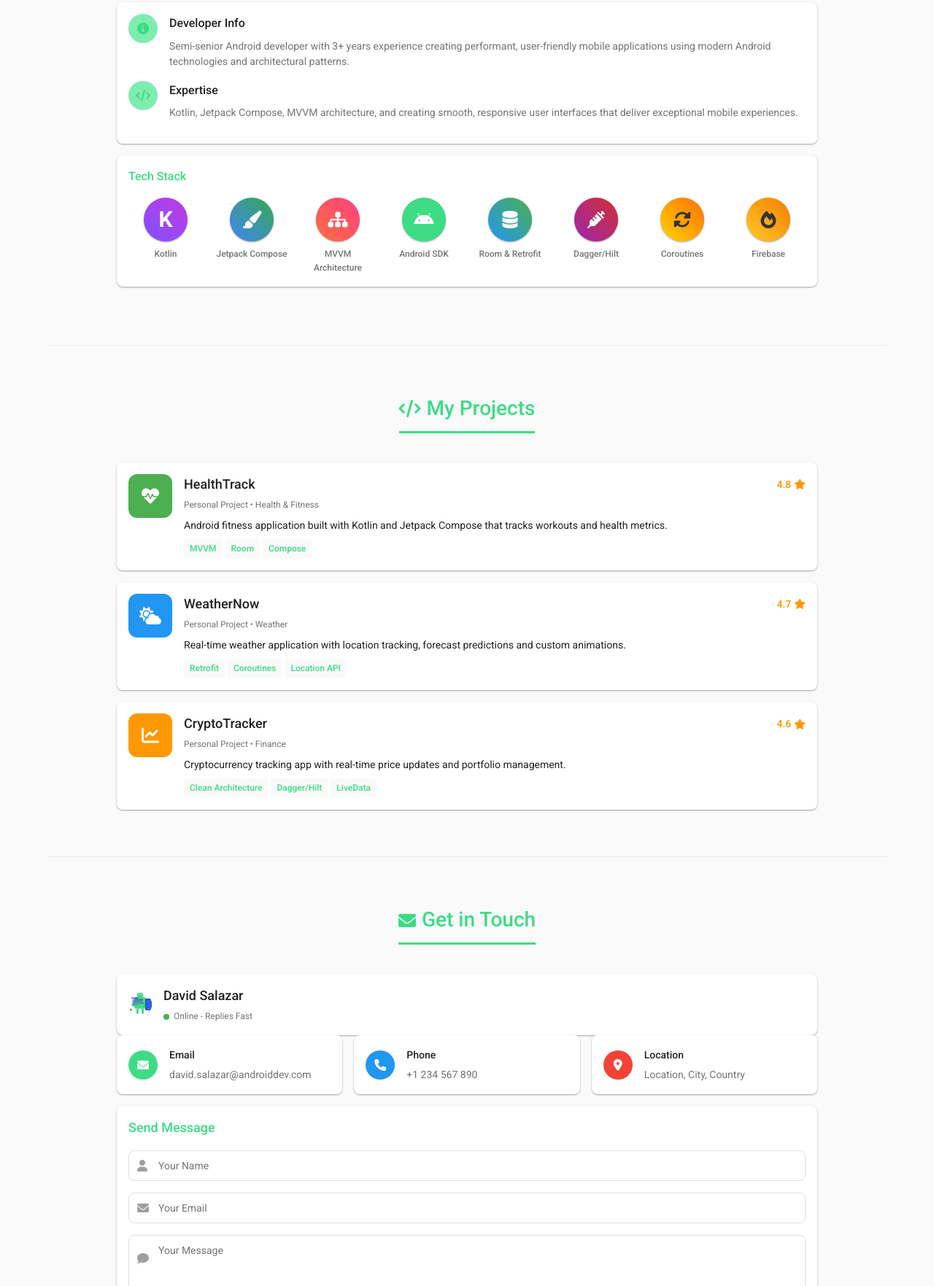
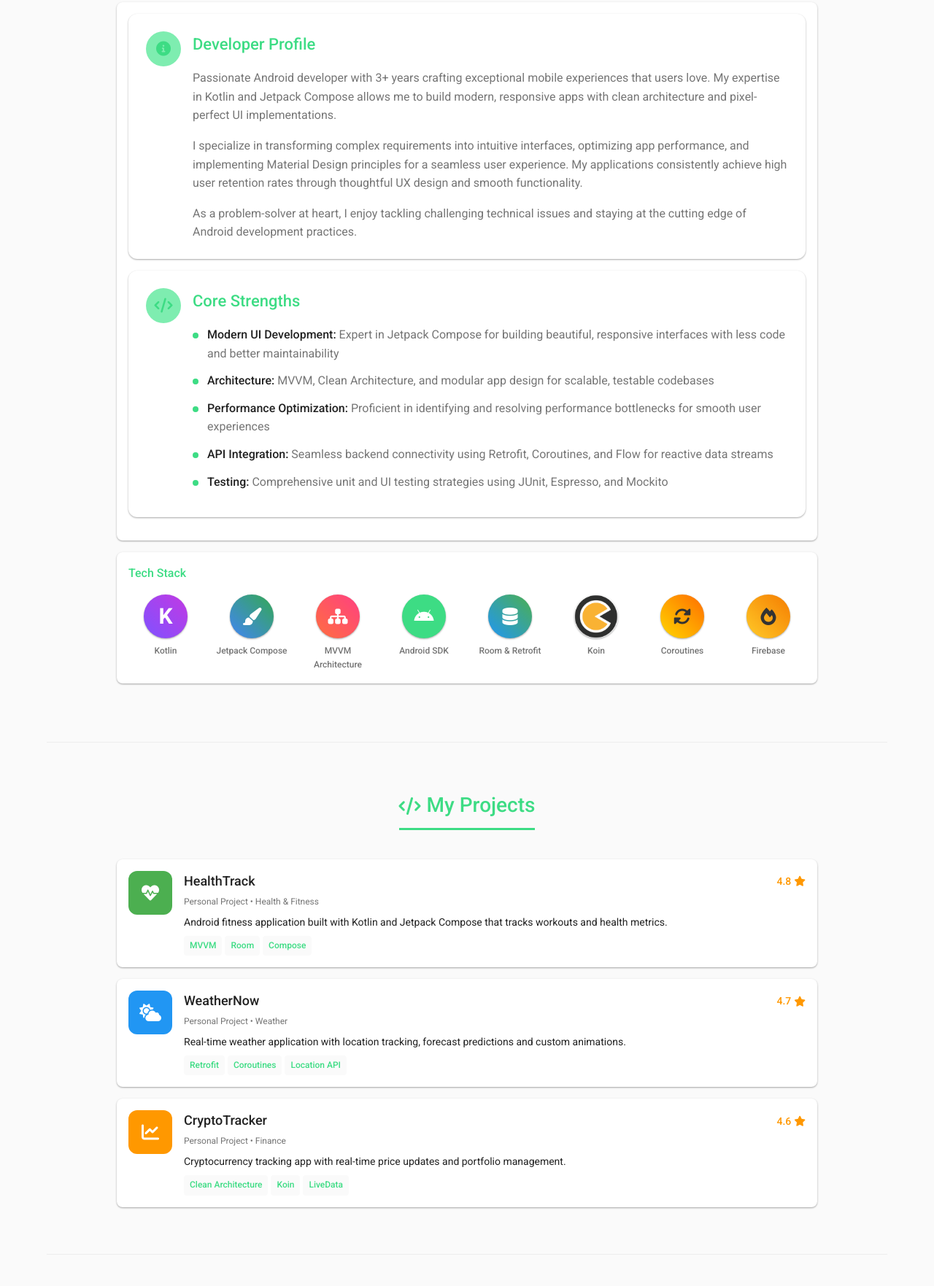
Before and after one commit to deivitdev/deivitdev.github.io, a website: page index.html in a window 1280 px wide. Shown: the part 1037-2800 px from the top of the page at 73% size. Drawn offline with Linux system fonts and the light colour scheme.

Commit message:
Add files via upload

```diff
--- a/index.html
+++ b/index.html
@@ -130,16 +130,24 @@
                     <div class="settings-item">
                         <div class="setting-icon"><i class="fas fa-info-circle"></i></div>
                         <div class="setting-content">
-                            <h3>Developer Info</h3>
-                            <p>Semi-senior Android developer with 3+ years experience creating performant, user-friendly mobile applications using modern Android technologies and architectural patterns.</p>
+                            <h3>Developer Profile</h3>
+                            <p>Passionate Android developer with 3+ years crafting exceptional mobile experiences that users love. My expertise in Kotlin and Jetpack Compose allows me to build modern, responsive apps with clean architecture and pixel-perfect UI implementations.</p>
+                            <p>I specialize in transforming complex requirements into intuitive interfaces, optimizing app performance, and implementing Material Design principles for a seamless user experience. My applications consistently achieve high user retention rates through thoughtful UX design and smooth functionality.</p>
+                            <p>As a problem-solver at heart, I enjoy tackling challenging technical issues and staying at the cutting edge of Android development practices.</p>
                         </div>
                     </div>
 
                     <div class="settings-item">
                         <div class="setting-icon"><i class="fas fa-code"></i></div>
                         <div class="setting-content">
-                            <h3>Expertise</h3>
-                            <p>Kotlin, Jetpack Compose, MVVM architecture, and creating smooth, responsive user interfaces that deliver exceptional mobile experiences.</p>
+                            <h3>Core Strengths</h3>
+                            <ul class="expertise-list">
+                                <li><span class="expertise-highlight">Modern UI Development:</span> Expert in Jetpack Compose for building beautiful, responsive interfaces with less code and better maintainability</li>
+                                <li><span class="expertise-highlight">Architecture:</span> MVVM, Clean Architecture, and modular app design for scalable, testable codebases</li>
+                                <li><span class="expertise-highlight">Performance Optimization:</span> Proficient in identifying and resolving performance bottlenecks for smooth user experiences</li>
+                                <li><span class="expertise-highlight">API Integration:</span> Seamless backend connectivity using Retrofit, Coroutines, and Flow for reactive data streams</li>
+                                <li><span class="expertise-highlight">Testing:</span> Comprehensive unit and UI testing strategies using JUnit, Espresso, and Mockito</li>
+                            </ul>
                         </div>
                     </div>
                 </div>
@@ -184,10 +192,10 @@
                         </div>
 
                         <div class="tech-item">
-                            <div class="tech-icon hilt">
-                                <i class="fas fa-syringe"></i>
+                            <div class="tech-icon koin-logo">
+                                <img src="images/koin-logo.png" alt="Koin" class="tech-svg-logo">
                             </div>
-                            <span class="tech-name">Dagger/Hilt</span>
+                            <span class="tech-name">Koin</span>
                         </div>
 
                         <div class="tech-item">
@@ -285,7 +293,7 @@
                             <p class="app-description">Cryptocurrency tracking app with real-time price updates and portfolio management.</p>
                             <div class="app-features">
                                 <span class="feature-tag">Clean Architecture</span>
-                                <span class="feature-tag">Dagger/Hilt</span>
+                                <span class="feature-tag">Koin</span>
                                 <span class="feature-tag">LiveData</span>
                             </div>
                         </div>
@@ -309,6 +317,7 @@
                     </div>
                 </div>
 
+                <div class="contact-methods-container">
                     <div class="contact-methods">
                         <div class="contact-method">
                             <div class="method-icon email">
@@ -336,42 +345,40 @@
                             </div>
                             <div class="method-details">
                                 <h4>Location</h4>
-                            <p>Location, City, Country</p>
-                        </div>
+                                <p>Durazno, Uruguay</p>
                             </div>
                         </div>
 
-                <div class="message-form-container">
-                    <h3>Send Message</h3>
-                    <form class="message-form">
-                        <div class="input-group">
-                            <i class="fas fa-user"></i>
-                            <input type="text" placeholder="Your Name" required>
+                        <a href="https://github.com/deivitdev" target="_blank" class="contact-method-link">
+                            <div class="contact-method clickable">
+                                <div class="method-icon github">
+                                    <i class="fab fa-github"></i>
                                 </div>
-                        <div class="input-group">
-                            <i class="fas fa-envelope"></i>
-                            <input type="email" placeholder="Your Email" required>
+                                <div class="method-details">
+                                    <h4>GitHub</h4>
+                                    <p>github.com/deivitdev</p>
                                 </div>
-                        <div class="input-group">
-                            <i class="fas fa-comment"></i>
-                            <textarea placeholder="Your Message" required></textarea>
                             </div>
-                        <button type="submit" class="send-button">
-                            <i class="fas fa-paper-plane"></i>
-                            <span>Send</span>
-                        </button>
-                    </form>
+                        </a>
+
+                        <a href="https://www.linkedin.com/in/deivitdev/" target="_blank" class="contact-method-link">
+                            <div class="contact-method clickable">
+                                <div class="method-icon linkedin">
+                                    <i class="fab fa-linkedin"></i>
+                                </div>
+                                <div class="method-details">
+                                    <h4>LinkedIn</h4>
+                                    <p>linkedin.com/in/deivitdev</p>
+                                </div>
+                            </div>
+                        </a>
+                    </div>
                 </div>
             </div>
         </section>
 
         <!-- Footer Section -->
         <footer class="site-footer">
-            <div class="social-links">
-                <a href="#" target="_blank" class="social-link"><i class="fab fa-github"></i></a>
-                <a href="#" target="_blank" class="social-link"><i class="fab fa-linkedin"></i></a>
-                <a href="#" target="_blank" class="social-link"><i class="fab fa-twitter"></i></a>
-            </div>
             <p>&copy; 2025 David Salazar. All rights reserved.</p>
             <p class="android-inspired">Inspired by Android Material Design</p>
         </footer>
--- a/styles.css
+++ b/styles.css
@@ -613,32 +613,79 @@ html {
 .settings-item {
     display: flex;
     gap: calc(var(--spacing-unit) * 2);
+    padding: calc(var(--spacing-unit) * 3);
     margin-bottom: calc(var(--spacing-unit) * 2);
+    border-radius: 12px;
+    background-color: var(--card-color);
+    box-shadow: var(--elevation-1);
+    transition: var(--transition-normal);
+}
+
+.settings-item:hover {
+    box-shadow: var(--elevation-2);
+    transform: translateY(-2px);
 }
 
 .setting-icon {
-    width: 40px;
-    height: 40px;
+    width: 48px;
+    height: 48px;
+    background-color: var(--primary-light);
     border-radius: 50%;
-    background-color: var(--primary-light);
-    color: var(--primary-color);
     display: flex;
     align-items: center;
     justify-content: center;
+    color: var(--primary-color);
     flex-shrink: 0;
+    font-size: 20px;
 }
 
 .setting-content h3 {
-    font-size: 16px;
+    font-size: 22px;
     font-weight: 500;
-    color: var(--text-primary);
-    margin-bottom: var(--spacing-unit);
+    margin-bottom: calc(var(--spacing-unit) * 2);
+    color: var(--primary-color);
 }
 
 .setting-content p {
     color: var(--text-secondary);
-    font-size: 14px;
-    line-height: 1.5;
+    line-height: 1.6;
+    margin-bottom: calc(var(--spacing-unit) * 2);
+    font-size: 16px;
+}
+
+.setting-content p:last-child {
+    margin-bottom: 0;
+}
+
+/* Expertise list styles */
+.expertise-list {
+    list-style: none;
+    padding: 0;
+    margin: 0;
+}
+
+.expertise-list li {
+    position: relative;
+    padding-left: 20px;
+    margin-bottom: calc(var(--spacing-unit) * 1.5);
+    color: var(--text-secondary);
+    line-height: 1.6;
+}
+
+.expertise-list li::before {
+    content: '';
+    position: absolute;
+    left: 0;
+    top: 10px;
+    width: 8px;
+    height: 8px;
+    background-color: var(--primary-color);
+    border-radius: 50%;
+}
+
+.expertise-highlight {
+    color: var(--text-primary);
+    font-weight: 500;
 }
 
 /* Tech Grid */
@@ -707,9 +754,16 @@ html {
     background-image: linear-gradient(45deg, #2196F3, #4CAF50);
 }
 
-.tech-icon.hilt {
-    background-color: #9C27B0;
-    background-image: linear-gradient(45deg, #9C27B0, #D32F2F);
+.tech-icon.koin-logo {
+    background-color: white;
+    padding: 0;
+    overflow: hidden;
+}
+
+.tech-svg-logo {
+    width: 100%;
+    height: 100%;
+    object-fit: contain;
 }
 
 .tech-icon.coroutines {
@@ -867,21 +921,48 @@ html {
     display: inline-block;
 }
 
+.contact-methods-container {
+    background-color: var(--card-color);
+    border-radius: 12px;
+    padding: calc(var(--spacing-unit) * 4);
+    box-shadow: var(--elevation-2);
+    margin-top: calc(var(--spacing-unit) * 4);
+    transition: var(--transition-normal);
+}
+
+.contact-methods-container:hover {
+    box-shadow: var(--elevation-3);
+    transform: translateY(-3px);
+}
+
+.contact-methods-container h3 {
+    font-size: 24px;
+    font-weight: 500;
+    color: var(--primary-color);
+    margin-bottom: calc(var(--spacing-unit) * 4);
+    text-align: center;
+}
+
 .contact-methods {
     display: grid;
-    grid-template-columns: repeat(auto-fit, minmax(250px, 1fr));
-    gap: calc(var(--spacing-unit) * 2);
-    margin-bottom: calc(var(--spacing-unit) * 2);
+    grid-template-columns: repeat(auto-fit, minmax(300px, 1fr));
+    gap: calc(var(--spacing-unit) * 4);
 }
 
 .contact-method {
     display: flex;
     align-items: center;
     gap: calc(var(--spacing-unit) * 2);
-    background-color: var(--card-color);
-    padding: calc(var(--spacing-unit) * 2);
-    border-radius: 8px;
+    background-color: var(--bg-color);
+    padding: calc(var(--spacing-unit) * 3);
+    border-radius: 12px;
     box-shadow: var(--elevation-1);
+    transition: var(--transition-normal);
+}
+
+.contact-method:hover {
+    transform: translateY(-5px);
+    box-shadow: var(--elevation-2);
 }
 
 .method-icon {
@@ -906,6 +987,16 @@ html {
     background-color: var(--error-color);
 }
 
+.method-icon.github {
+    background-color: #333;
+    background-image: linear-gradient(45deg, #333, #2b2b2b);
+}
+
+.method-icon.linkedin {
+    background-color: #0077B5;
+    background-image: linear-gradient(45deg, #0077B5, #0a66c2);
+}
+
 .method-details h4 {
     font-size: 14px;
     font-weight: 500;
@@ -918,86 +1009,62 @@ html {
     color: var(--text-secondary);
 }
 
-.message-form-container {
-    background-color: var(--card-color);
-    border-radius: 8px;
-    padding: calc(var(--spacing-unit) * 2);
-    box-shadow: var(--elevation-1);
+.method-details h4 {
+    font-size: 16px;
+    font-weight: 500;
+    color: var(--text-primary);
+    margin-bottom: 8px;
 }
 
-.message-form-container h3 {
-    font-size: 18px;
+.method-details p {
+    font-size: 15px;
+    color: var(--primary-color);
     font-weight: 500;
-    margin-bottom: calc(var(--spacing-unit) * 2);
-    color: var(--primary-color);
 }
 
-.message-form {
-    display: flex;
-    flex-direction: column;
-    gap: calc(var(--spacing-unit) * 2);
+.method-details a {
+    text-decoration: none;
+    color: var(--primary-color);
+    font-weight: 500;
+    transition: var(--transition-fast);
 }
 
-.input-group {
+.method-details a:hover {
+    color: var(--primary-dark);
+}
+
+/* Clickable contact cards */
+.contact-method-link {
+    text-decoration: none;
+    color: inherit;
+    display: contents;
+}
+
+.contact-method.clickable {
+    cursor: pointer;
     position: relative;
 }
 
-.input-group i {
+.contact-method.clickable::after {
+    content: '';
     position: absolute;
-    left: 12px;
-    top: 50%;
-    transform: translateY(-50%);
-    color: var(--text-hint);
+    top: 0;
+    left: 0;
+    width: 100%;
+    height: 100%;
+    background-color: transparent;
+    z-index: 1;
 }
 
-.input-group input,
-.input-group textarea {
-    width: 100%;
-    padding: 12px 12px 12px 40px;
-    border: 1px solid #E0E0E0;
-    border-radius: 8px;
-    font-family: 'Roboto', sans-serif;
-    font-size: 14px;
-    transition: var(--transition-fast);
+.contact-method.clickable:hover {
+    transform: translateY(-5px);
+    box-shadow: var(--elevation-3);
+    background-color: rgba(61, 220, 132, 0.05);
 }
 
-.input-group textarea {
-    min-height: 120px;
-    resize: vertical;
-    padding-top: 12px;
-}
-
-.input-group i.fa-comment {
-    top: 24px;
-    transform: none;
-}
-
-.input-group input:focus,
-.input-group textarea:focus {
-    border-color: var(--primary-color);
-    outline: none;
-    box-shadow: 0 0 0 2px rgba(61, 220, 132, 0.2);
-}
-
-.send-button {
-    background-color: var(--primary-color);
-    color: white;
-    border: none;
-    border-radius: 50px;
-    padding: 12px 24px;
-    font-family: 'Roboto', sans-serif;
-    font-weight: 500;
-    display: flex;
-    align-items: center;
-    justify-content: center;
-    gap: 8px;
-    cursor: pointer;
-    transition: var(--transition-fast);
-    align-self: flex-start;
-}
-
-.send-button:hover {
-    background-color: var(--primary-dark);
+.method-details p, .method-details h4, .method-icon {
+    position: relative;
+    z-index: 2;
 }
 
 /* Android Navigation Gestures Bar */
--- /dev/null
+++ b/windsurf_deployment.yaml
@@ -0,0 +1,6 @@
+# Windsurf Deploys Configuration (Beta)
+# This is an auto-generated file used to store your app deployment configuration. Do not modify.
+# The ID of the project (different from project name) on the provider's system. This is populated as a way to update existing deployments.
+project_id: 8bbf6c89-9a39-4b8f-8fd6-1de310c0cda0
+# The framework of the web application (examples: nextjs, react, vue, etc.)
+framework: eleventy
--- /dev/null
+++ b/wrangler.toml
@@ -0,0 +1,6 @@
+name = "personal-website"
+main = "index.html"
+compatibility_date = "2023-01-01"
+
+[site]
+bucket = "."
```
Also changed, not shown: create-koin-logo.js (added, +76 -0 lines), package.json (added, +19 -0 lines), images/koin-logo.png (added), netlify.toml (added), 1 other file. Lines whose indentation alone changed are shown as unchanged.
